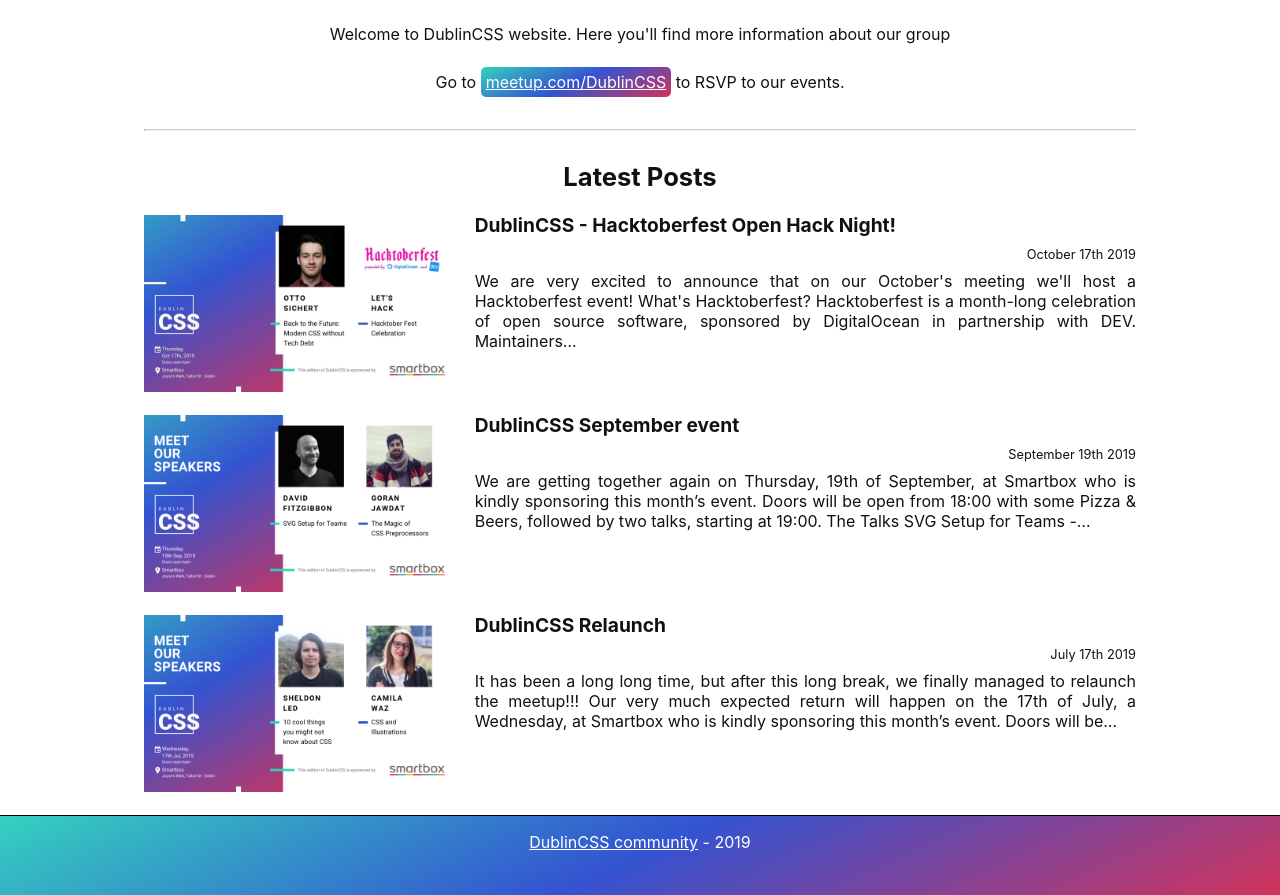
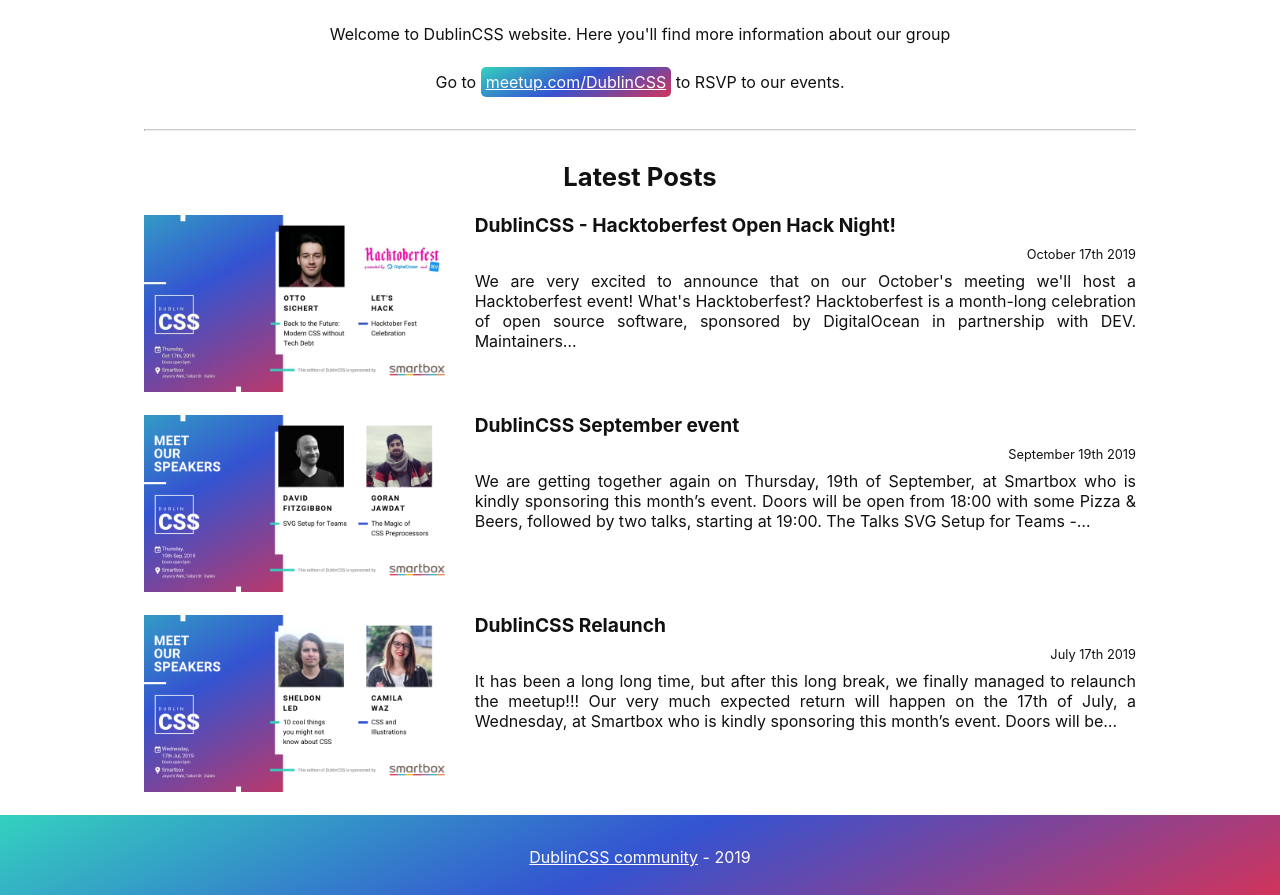
Before and after one commit to dublincss/dublincss.github.io, a Gatsby site: page / in a window 1280 px wide. Shown: the part 192-1087 px from the top of the page. Built offline with nearby package versions, Linux system fonts and the light colour scheme; Gatsby itself is replaced by a stand-in of ours.

Commit message:
Update footer to vertical center text

```diff
--- a/src/components/layout.css
+++ b/src/components/layout.css
@@ -183,8 +183,7 @@
       #3453d1 50%,
       #d1345b 100%);
   color: #fff;
-  border-top: 1px solid #000;
-  padding: 1rem;
+  padding: 2rem;
   bottom: 0;
   display: inline-block;
   height: 5rem;
```
